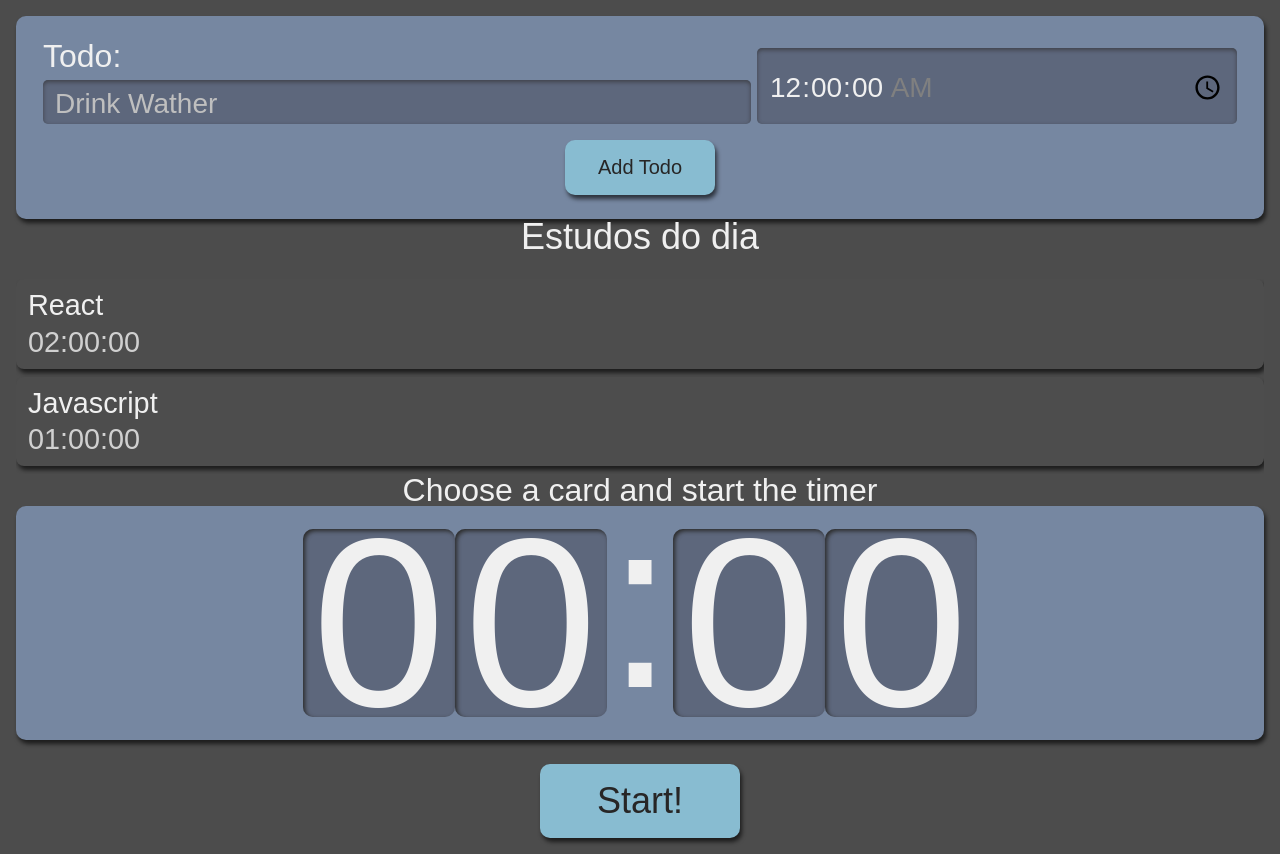
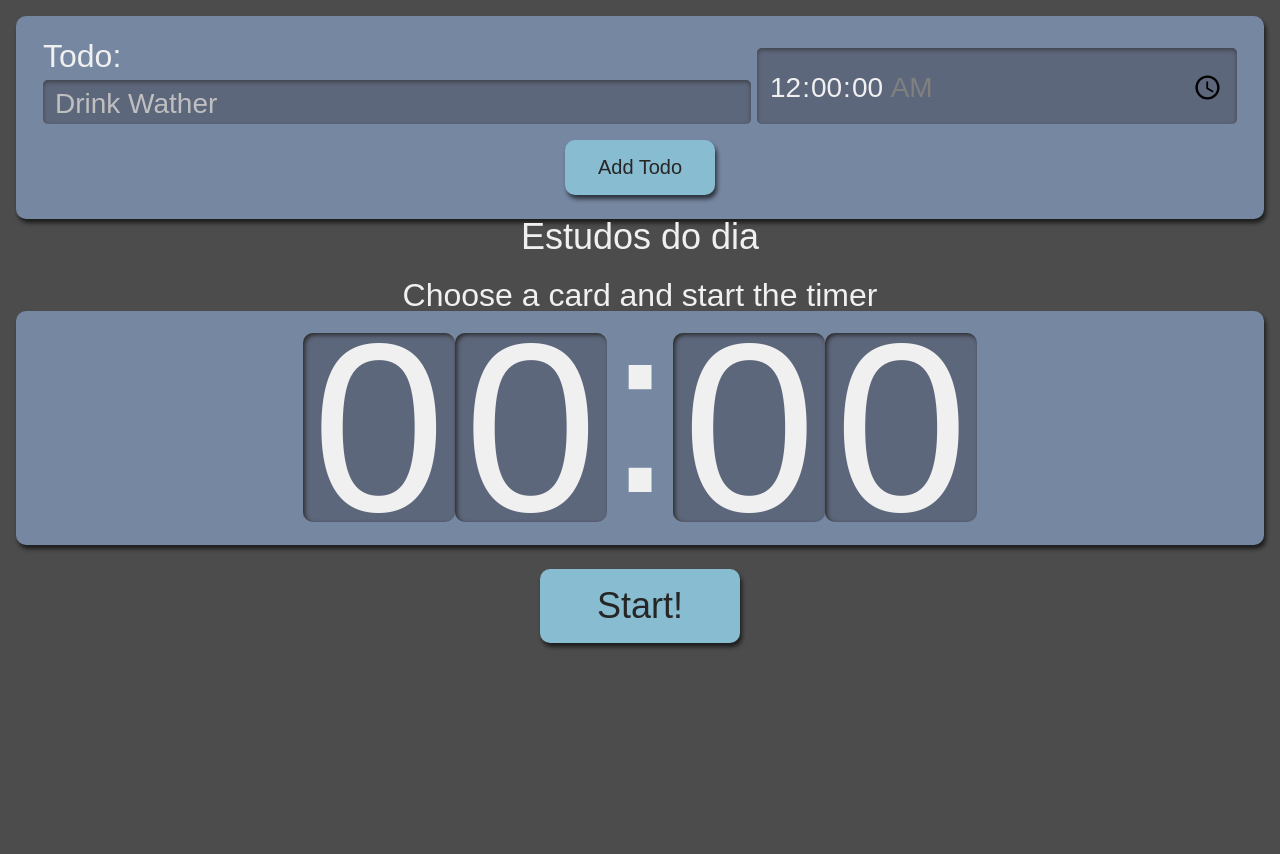
Before and after one commit to Guilhercs/Estudos-react, a React (Create React App) app: page / in a window 1280 px wide. After the commit the page ends 800 px from the top, so only its background shows below. Built offline with nearby package versions, Linux system fonts and the light colour scheme.

Commit message:
chore: add setTodos forms and list

```diff
--- a/src/components/forms/index.tsx
+++ b/src/components/forms/index.tsx
@@ -1,16 +1,19 @@
 import React from "react";
 import Button from "../button";
 import formsStyle from "./forms-style.module.scss";
+import { ITodos } from "../../types/todos";
 
-export default class Formulario extends React.Component {
+export default class Formulario extends React.Component<{
+  setTodos: React.Dispatch<React.SetStateAction<ITodos[]>>;
+}> {
   state = {
     todo: "",
-    tempo: "00:00",
+    timer: "00:00",
   };
 
   addTodo(event: React.FormEvent<HTMLFormElement>) {
     event.preventDefault();
-    console.log("state: ", this.state);
+    this.props.setTodos((oldTodos) => [...oldTodos, { ...this.state }]);
   }
   render() {
     return (
@@ -41,9 +44,9 @@ export default class Formulario extends React.Component {
             type="time"
             step="1"
             name="tempo"
-            value={this.state.tempo}
+            value={this.state.timer}
             onChange={(event) =>
-              this.setState({ ...this.state, tempo: event.target.value })
+              this.setState({ ...this.state, timer: event.target.value })
             }
             id="tempo"
             min="00:00:00"
--- a/src/components/list/index.tsx
+++ b/src/components/list/index.tsx
@@ -1,30 +1,14 @@
 import listStyle from "./list-style.module.scss";
 import Item from "./item";
-import { useState } from "react";
+import { ITodos } from "../../types/todos";
 
-export default function List() {
-  let [tarefas, setTarefas] = useState([
-    {
-      tarefa: "React",
-      tempo: "02:00:00",
-    },
-    {
-      tarefa: "Javascript",
-      tempo: "01:00:00",
-    },
-  ]);
+export default function List({ todos }: { todos: ITodos[] }) {
   return (
     <aside className={listStyle.listaTarefas}>
-      <h2
-        onClick={() => {
-          setTarefas([...tarefas, { tarefa: "Todo x", tempo: "05:00:00" }]);
-        }}
-      >
-        Estudos do dia
-      </h2>
+      <h2>Estudos do dia</h2>
       <ul>
-        {tarefas.map((item, index) => (
-          <Item key={index} todo={item.tarefa} timer={item.tempo} />
+        {todos.map((item, index) => (
+          <Item key={index} {...item} />
         ))}
       </ul>
     </aside>
--- a/src/pages/App.tsx
+++ b/src/pages/App.tsx
@@ -1,14 +1,16 @@
-import React from "react";
+import React, { useState } from "react";
 import Forms from "../components/forms";
 import List from "../components/list";
 import style from "./app-style.module.scss";
 import Timer from "../components/timer";
+import { ITodos } from "../types/todos";
 
 function App() {
+  const [todos, setTodos] = useState<ITodos[]>([]);
   return (
     <div className={style.appStyle}>
-      <Forms />
-      <List />
+      <Forms setTodos={setTodos} />
+      <List todos={todos} />
       <Timer />
     </div>
   );
--- /dev/null
+++ b/src/types/todos.ts
@@ -0,0 +1,4 @@
+export interface ITodos {
+  todo: string;
+  timer: string;
+}
```
